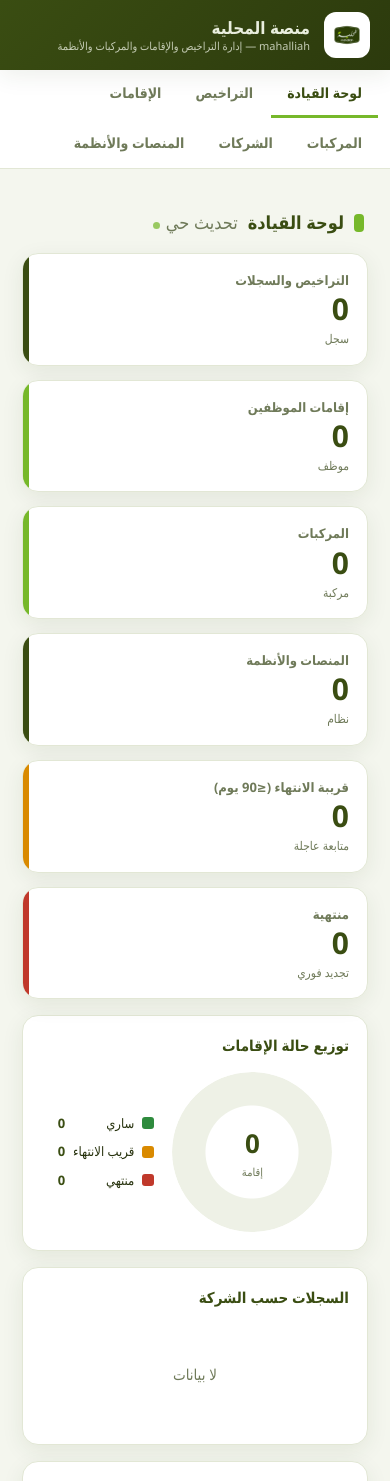
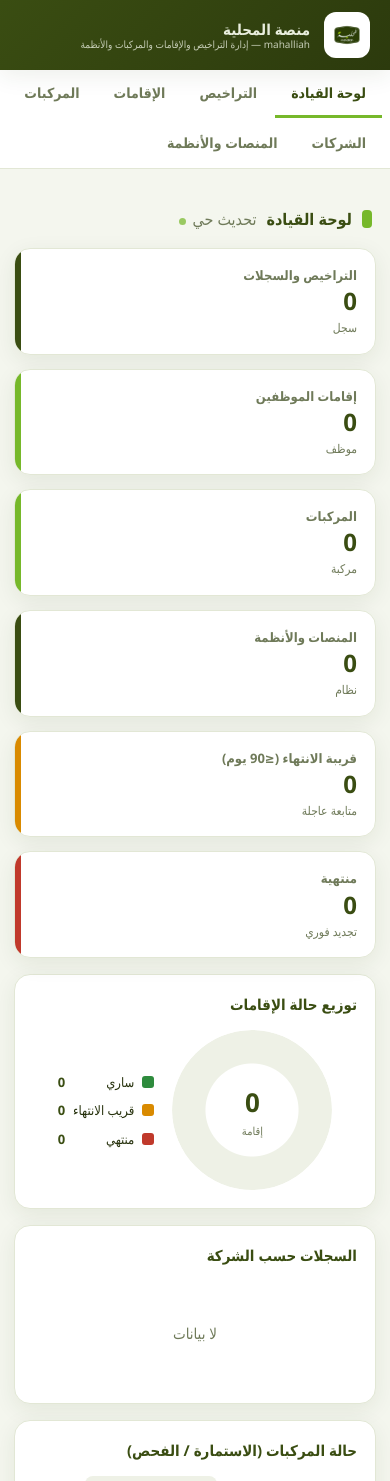
Before and after one commit to fahadaali/Mahaliiah, a website with bundled scripts: page public/index.html in a window 390 px wide. Shown: the top 1481 px of the page. Built offline with nearby package versions, Linux system fonts and the light colour scheme; files whose address does not match are found by name.

Commit message:
جعل الواجهة تملأ كامل العرض وتتجاوب مع كل أحجام الشاشات
- .wrap و .nav .inner: إزالة الحد الأقصى الثابت (1320px) واعتماد عرض كامل
  مع هوامش جانبية متجاوبة (clamp) بدل حصر المحتوى في منتصف الشاشة.
- الشبكات (grid-2/grid-3): auto-fit مع minmax لتتكيّف تلقائياً مع العرض
  وتمنع الفيضان على الشاشات الصغيرة.
- تحسينات تجاوب إضافية للجوال: تصغير العناوين، أزرار شريط الأدوات تتمدد،
  النوافذ المنبثقة بعرض كامل على الشاشات الصغيرة.

Co-Authored-By: Claude Opus 4.8 <noreply@anthropic.com>
Claude-Session: https://claude.ai/code/session_012ifUGMYk6vQfz25bSzfnof

```diff
--- a/public/app.css
+++ b/public/app.css
@@ -16,7 +16,7 @@
 
 /* شريط تنقّل */
 .nav{background:var(--card);border-bottom:1px solid var(--line);position:sticky;top:70px;z-index:55}
-.nav .inner{max-width:1320px;margin:0 auto;display:flex;gap:2px;flex-wrap:wrap;padding:0 12px}
+.nav .inner{width:100%;max-width:100%;margin:0;display:flex;gap:2px;flex-wrap:wrap;padding:0 clamp(8px,2vw,44px);overflow-x:auto}
 .nav button{
   background:none;border:none;padding:13px 16px;font-family:inherit;font-size:14px;font-weight:600;
   color:var(--muted);cursor:pointer;border-bottom:3px solid transparent;transition:.15s;white-space:nowrap;
@@ -100,4 +100,14 @@
 @media(max-width:720px){
   .form-row{grid-template-columns:1fr}
   .topbar .userbox{display:none}
+  .topbar .brand{font-size:15px}
+  .topbar .brand small{font-size:10px}
+  .nav{top:64px}
+  .toolbar{gap:8px}
+  .toolbar .btn,.toolbar select{flex:1 1 auto}
+  .modal{width:100%;max-height:94vh;border-radius:14px 14px 0 0}
 }
+@media(max-width:480px){
+  .kpi .value{font-size:24px}
+  .section-title{font-size:16px}
+}
--- a/public/base.css
+++ b/public/base.css
@@ -45,7 +45,8 @@ a{color:inherit}
 .appbar .meta b{color:var(--brand-green-2)}
 
 /* ===== Layout ===== */
-.wrap{max-width:1320px;margin:0 auto;padding:22px}
+/* عرض كامل يملأ الواجهة مع هوامش جانبية متجاوبة حسب حجم الشاشة */
+.wrap{width:100%;max-width:100%;margin:0;padding:20px clamp(14px,2.5vw,48px)}
 .section-title{display:flex;align-items:center;gap:10px;margin:30px 4px 14px;font-size:18px;font-weight:700;color:var(--brand-dark)}
 .section-title .dot{width:10px;height:18px;border-radius:4px;background:var(--brand-green)}
 
@@ -82,8 +83,9 @@ a{color:inherit}
 .kpi .sub{font-size:12px;color:var(--muted);margin-top:6px}
 
 /* ===== Chart grid ===== */
-.grid-2{display:grid;grid-template-columns:1fr 1fr;gap:16px;margin-top:16px}
-.grid-3{display:grid;grid-template-columns:repeat(3,1fr);gap:16px;margin-top:16px}
+/* شبكات تتكيّف تلقائياً مع عرض الشاشة (auto-fit) وتمنع الفيضان على الشاشات الصغيرة */
+.grid-2{display:grid;grid-template-columns:repeat(auto-fit,minmax(min(100%,440px),1fr));gap:16px;margin-top:16px}
+.grid-3{display:grid;grid-template-columns:repeat(auto-fit,minmax(min(100%,320px),1fr));gap:16px;margin-top:16px}
 .panel{
   background:var(--card);border:1px solid var(--line);border-radius:var(--radius);
   padding:18px;box-shadow:var(--shadow);
@@ -154,6 +156,5 @@ tbody tr:hover{background:var(--neutral-bg)}
 .footer b{color:var(--brand-dark)}
 
 @media(max-width:900px){
-  .grid-2,.grid-3{grid-template-columns:1fr}
   .appbar .meta{display:none}
 }
```
